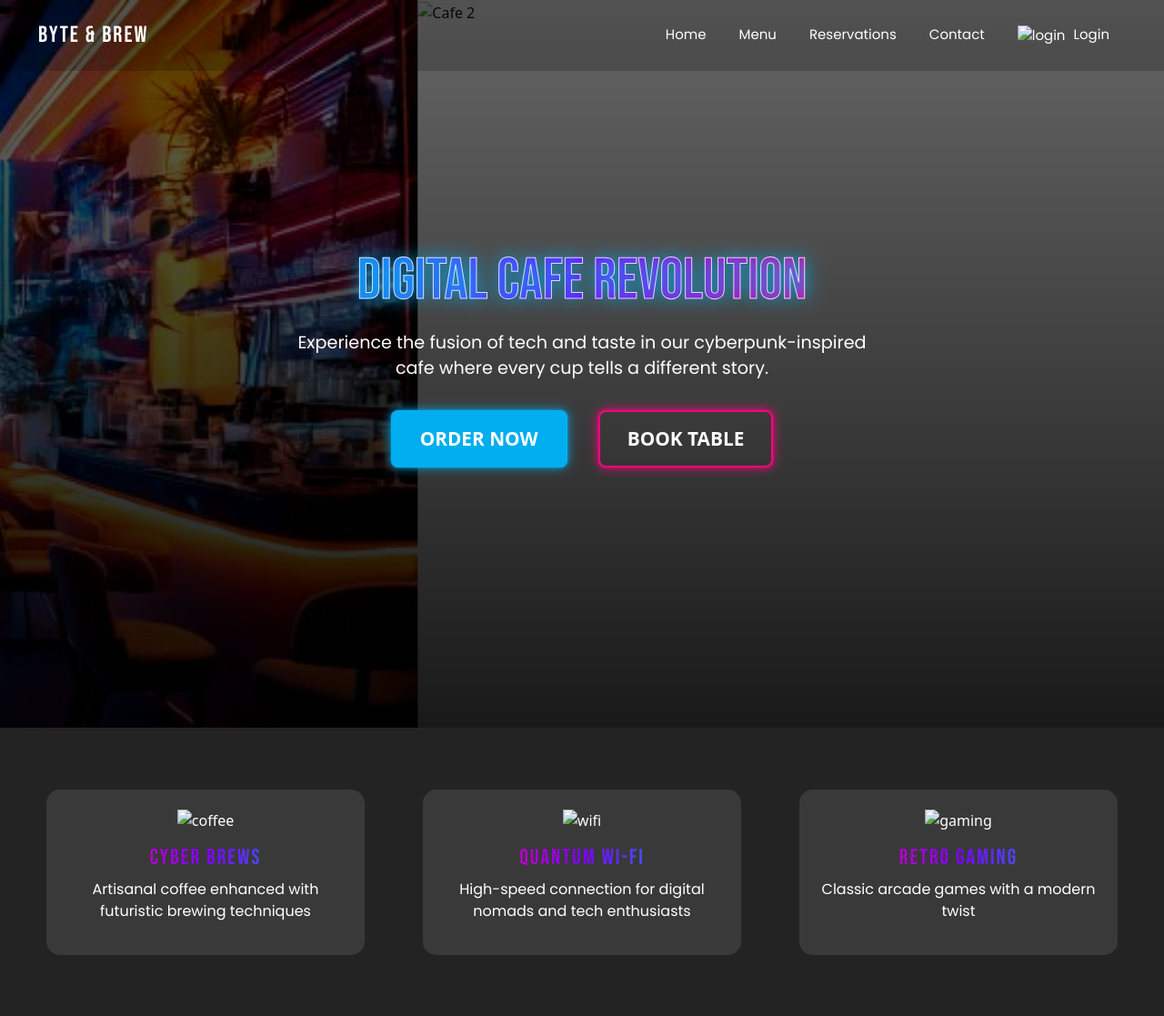
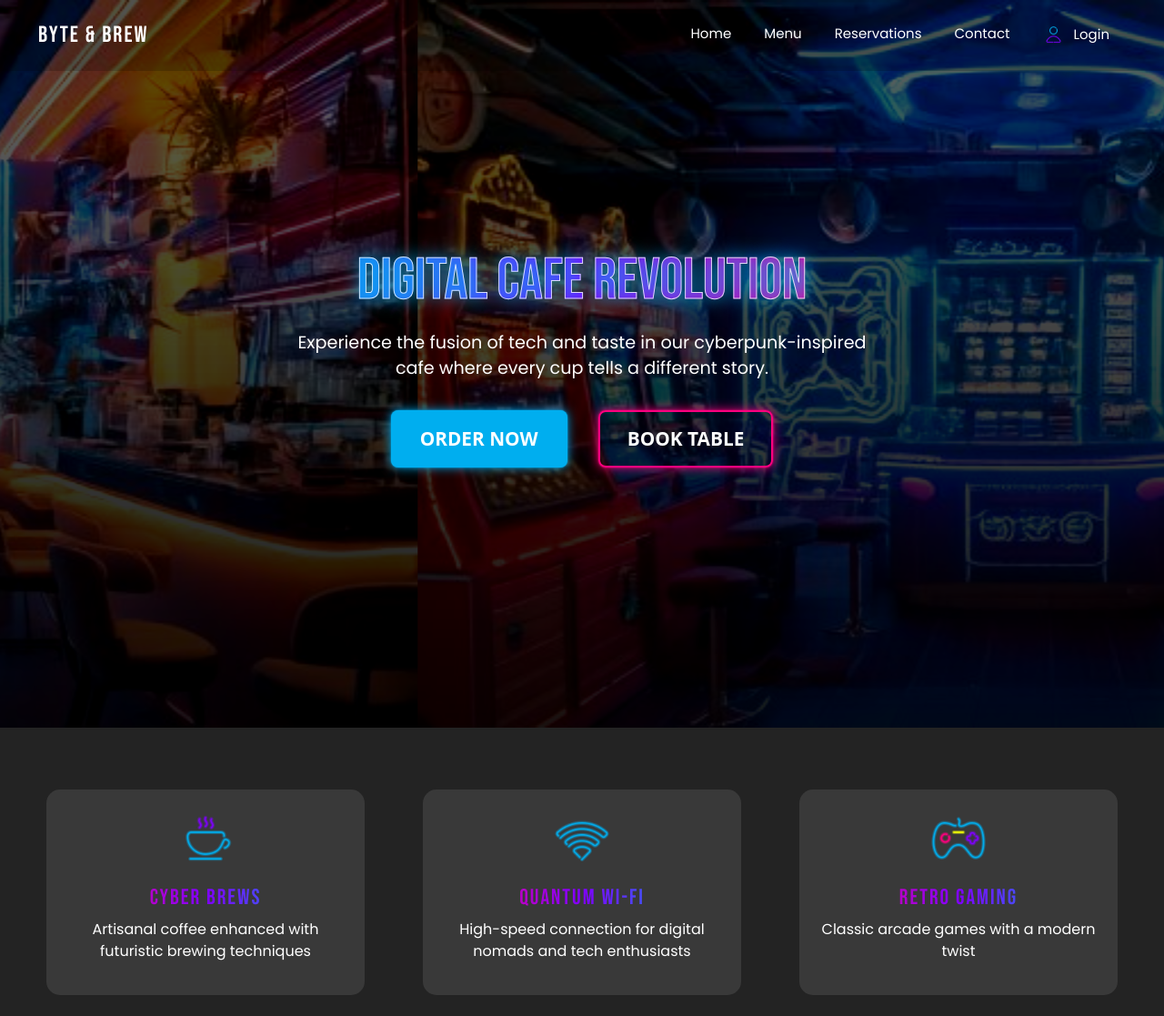
Before and after one commit to NARodman/Byte-and-Brew, a plain HTML site: page index.html in a window 1280 px wide. Shown: the top 1117 px of the page at 91% size. Drawn offline with nearby package versions, Linux system fonts and the light colour scheme; the site is published under a folder, as on GitHub Pages, so addresses that start at the root find nothing.

Commit message:
Update index.html

```diff
--- a/index.html
+++ b/index.html
@@ -46,7 +46,7 @@
                     <li class="nav-item"><a href="reservations.html" class="nav-link"> Reservations </a></li>
                     <li class="nav-item"><a href="contact.html" class="nav-link"> Contact </a></li>
                     <li class="nav-item">
-                        <a href="login.html" class="nav-link login-link"><img src="/images/icons8-user-96.png" alt="login" height="25" width="25"> Login</a>
+                        <a href="login.html" class="nav-link login-link"><img src="images/icons8-user-96.png" alt="login" height="25" width="25"> Login</a>
                     </li>
                 </ul>
                 </div>
@@ -60,10 +60,10 @@
                 <img src="images/Hero Image.jpg" alt="Cafe 1">
             </div>
             <div class="slide">
-                <img src="/images/Hero Image 2.jpg" alt="Cafe 2">
+                <img src="images/Hero Image 2.jpg" alt="Cafe 2">
             </div>
             <div class="slide">
-                <img src="/images/Hero Image 3.jpg" alt="Cafe 3">
+                <img src="images/Hero Image 3.jpg" alt="Cafe 3">
             </div>
         </div>
 
@@ -90,7 +90,7 @@
         <div class="row justify-content-center">
             <div class="col-md-4">
                 <div class="service-box" data-aos="fade-up">
-                    <img src="/images/Coffee.png" alt="coffee" class="service-icon">
+                    <img src="images/Coffee.png" alt="coffee" class="service-icon">
                     <h3>CYBER BREWS</h3>
                     <p>Artisanal coffee enhanced with futuristic brewing techniques</p>
                 </div>
@@ -98,7 +98,7 @@
 
             <div class="col-md-4">
                 <div class="service-box" data-aos="fade-up" data-aos-delay="200">
-                    <img src="/images/Wifi.png" alt="wifi" class="service-icon">
+                    <img src="images/Wifi.png" alt="wifi" class="service-icon">
                     <h3>QUANTUM WI-FI</h3>
                     <p>High-speed connection for digital nomads and tech enthusiasts</p>
                 </div>
@@ -106,7 +106,7 @@
 
             <div class="col-md-4">
                 <div class="service-box" data-aos="fade-up" data-aos-delay="400">
-                    <img src="/images/Game-controller.png" alt="gaming" class="service-icon">
+                    <img src="images/Game-controller.png" alt="gaming" class="service-icon">
                     <h3>RETRO GAMING</h3>
                     <p>Classic arcade games with a modern twist</p>
                 </div>
```
